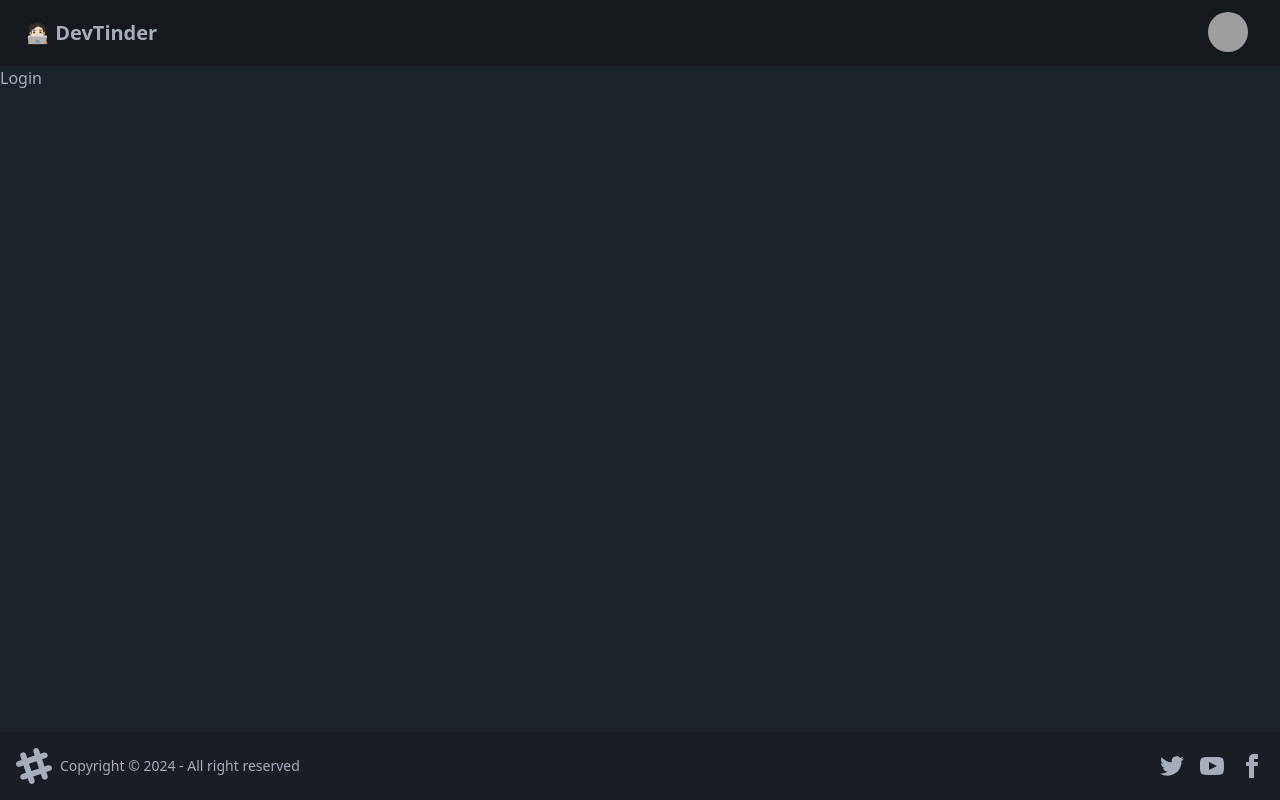
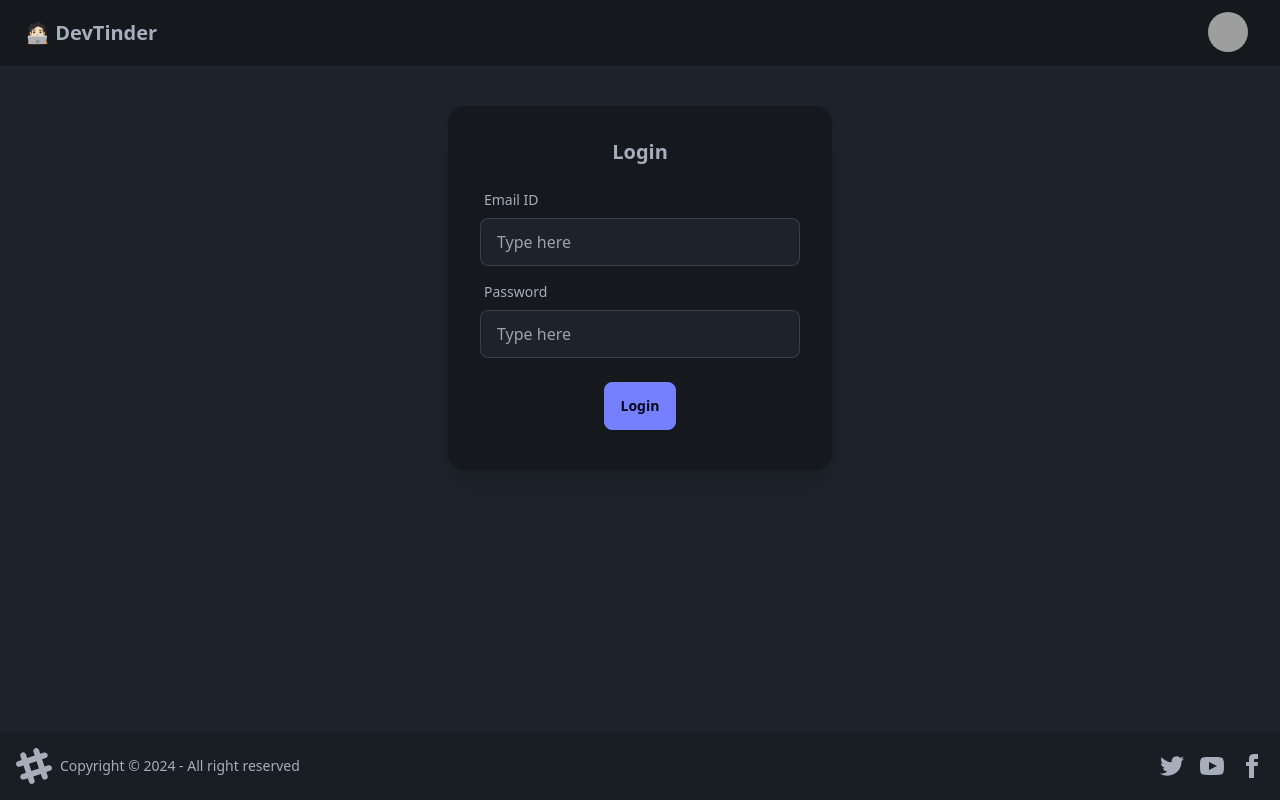
Before and after one commit to ajcrush/devTinder-web, a React (Vite) app: page /login in a window 1280 px wide. Built offline with nearby package versions, Linux system fonts and the light colour scheme; grey boxes are pictures that could not be loaded.

Commit message:
installed axios and connected login api to /login frontend page and solve cors problem from backend and frontend

```diff
--- a/package.json
+++ b/package.json
@@ -10,6 +10,7 @@
     "preview": "vite preview"
   },
   "dependencies": {
+    "axios": "^1.7.9",
     "react": "^18.3.1",
     "react-dom": "^18.3.1",
     "react-router-dom": "^7.1.1"
--- a/src/Login.jsx
+++ b/src/Login.jsx
@@ -1,5 +1,62 @@
+import { useState } from "react";
+import axios from "axios";
 const Login = () => {
-  return <div>Login</div>;
+  const [emailId, setEmailId] = useState("");
+  const [password, setPassword] = useState("");
+  const handleLogin = async () => {
+    try {
+      const res = await axios.post(
+        "http://localhost:7777/login",
+        {
+          emailId,
+          password,
+        },
+        { withCredentials: true }
+      );
+    } catch (err) {
+      console.error(err);
+    }
+  };
+  return (
+    <div className="flex justify-center my-10">
+      <div className="card bg-base-300 w-96 shadow-xl">
+        <div className="card-body">
+          <h2 className="card-title justify-center">Login</h2>
+          <div>
+            <label className="form-control w-full max-w-xs my-2">
+              <div className="label">
+                <span className="label-text">Email ID</span>
+              </div>
+              <input
+                type="text"
+                placeholder="Type here"
+                value={emailId}
+                className="input input-bordered w-full max-w-xs"
+                onChange={(e) => setEmailId(e.target.value)}
+              />
+            </label>
+            <label className="form-control w-full max-w-xs my-2">
+              <div className="label">
+                <span className="label-text">Password</span>
+              </div>
+              <input
+                type="text"
+                value={password}
+                placeholder="Type here"
+                className="input input-bordered w-full max-w-xs"
+                onChange={(e) => setPassword(e.target.value)}
+              />
+            </label>
+          </div>
+          <div className="card-actions justify-center m-2">
+            <button className="btn btn-primary" onClick={handleLogin}>
+              Login
+            </button>
+          </div>
+        </div>
+      </div>
+    </div>
+  );
 };
 
 export default Login;
```
Also changed, not shown: 2 other files (tests, documents, lock files or other folders).
